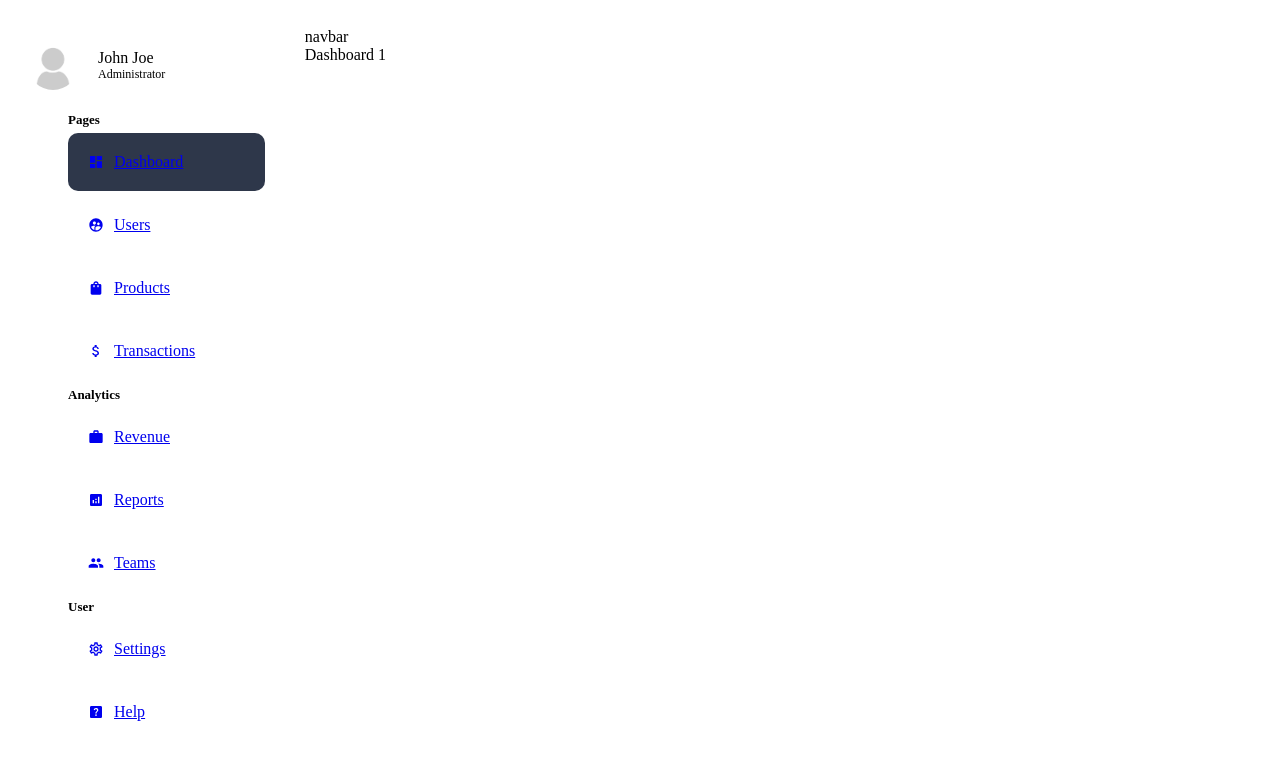
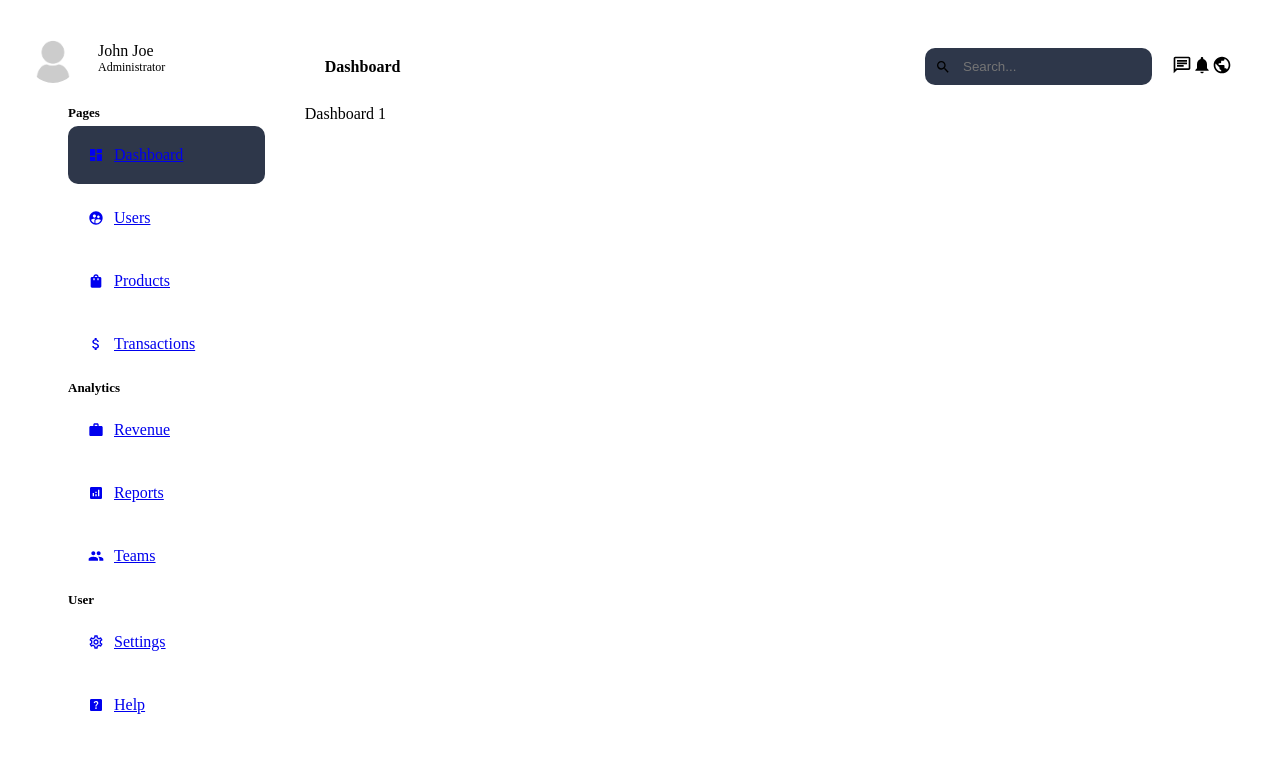
Before and after one commit to imkashishkathuria/admin-dashboard, a Next.js app: page /dashboard in a window 1280 px wide. Shown: the top 760 px of the page. Built offline with nearby package versions, Linux system fonts and the light colour scheme.

Commit message:
navbar design

```diff
--- a/app/ui/dashboard/navbar/navbar.jsx
+++ b/app/ui/dashboard/navbar/navbar.jsx
@@ -1,9 +1,30 @@
+"use client"
+
+import { usePathname } from 'next/navigation'
 import React from 'react'
+import styles from './navbar.module.css'
+import { MdNotifications, MdOutlineChat, MdPublic, MdSearch } from 'react-icons/md'
 
 const Navbar = () => {
+  const pathname = usePathname();
+
+
   return (
-    <div>
-      navbar
+    <div className={styles.container}>
+      <div className={styles.title}>
+        {pathname.split('/').pop()}
+      </div>
+      <div className={styles.menu}>
+        <div className={styles.search}>
+          <MdSearch />
+          <input type="text" placeholder="Search..." className={styles.input} />
+        </div>
+        <div className={styles.icon}>
+          <MdOutlineChat size={20} />
+          <MdNotifications size={20} />
+          <MdPublic size={20} />
+        </div>
+      </div>
     </div>
   )
 }
--- a/app/ui/dashboard/navbar/navbar.module.css
+++ b/app/ui/dashboard/navbar/navbar.module.css
@@ -0,0 +1,41 @@
+.container{
+    padding: 20px;
+    border-radius: 10px;
+    background-color: var(--bgSoft);
+    display: flex;
+    align-items: center;
+    justify-content: space-between;
+}
+
+.title{
+    color: var(--textSoft);
+    font-weight: bold;
+    text-transform: capitalize;
+}
+
+.menu{
+    display: flex;
+    align-items: center;
+    gap: 20px;
+}
+
+.search{
+    display: flex;
+    align-items: center;
+    gap: 10px;
+    background-color: #2e374a;
+    padding: 10px;
+    border-radius: 10px;
+}
+
+.input{
+    background-color: transparent;
+    border: none;
+    color: var(--text);
+
+}
+
+.icons{
+    display: flex;
+    gap: 20px;
+}
--- a/app/ui/dashboard/sidebar/sidebar.jsx
+++ b/app/ui/dashboard/sidebar/sidebar.jsx
@@ -1,6 +1,6 @@
 import React from 'react'
 import styles from './sidebar.module.css'
-import { MdDashboard, MdSupervisedUserCircle, MdShoppingBag, MdAttachMoney, MdWork, MdAnalytics, MdPeople, MdOutlineSettings, MdHelpCenter } from 'react-icons/md'
+import { MdDashboard, MdSupervisedUserCircle, MdShoppingBag, MdAttachMoney, MdWork, MdAnalytics, MdPeople, MdOutlineSettings, MdHelpCenter, MdLogout } from 'react-icons/md'
 import MenuLink from './menuLink/menuLink'
 import Image from 'next/image'
 
@@ -93,6 +93,10 @@
               </li>
           ))}
         </ul>
+        <button className={styles.logout}>
+          <MdLogout />
+          Logout
+        </button>
     </div>
   )
 }
--- a/app/ui/dashboard/sidebar/sidebar.module.css
+++ b/app/ui/dashboard/sidebar/sidebar.module.css
@@ -40,3 +40,21 @@
     font-size: 13px;
     margin: 10px 0px;
 }
+
+.logout{
+    padding: 20px;
+    margin: 5px 0px;
+    display: flex;
+    align-items: center;
+    gap: 10px;
+    cursor: pointer;
+    border-radius: 10px;
+    background: none;
+    border: none;
+    color: white;
+    width: 100%;
+}
+
+.logout:hover{
+    background-color: #2e374a;
+}
```
